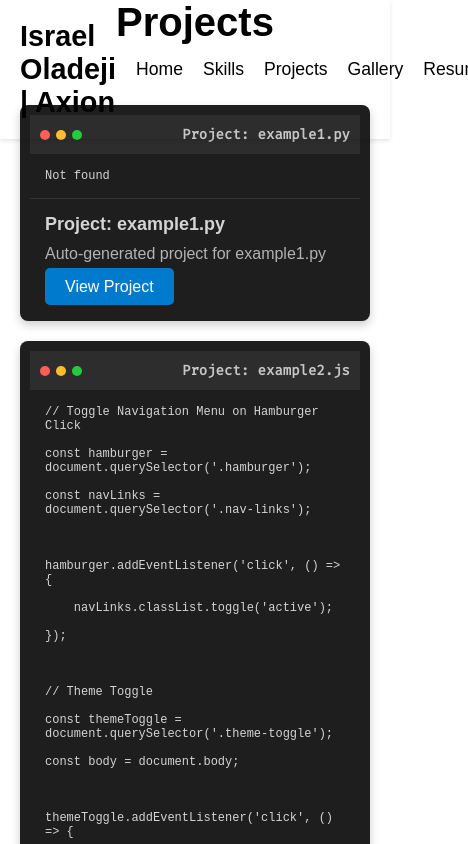
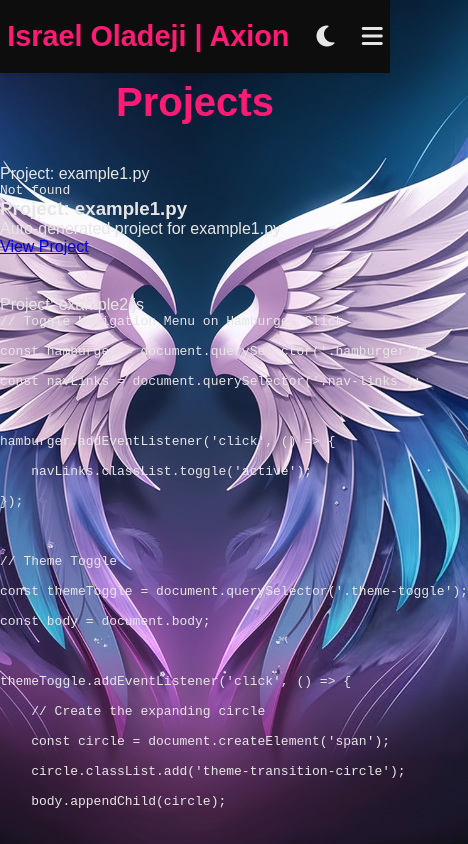
Before and after one commit to Ca3de/winter, a plain HTML site: page projects.html in a window 390 px wide. Shown: the top 844 px of the page, 468 px wide, since content can reach past the window. Drawn offline with nearby package versions, Linux system fonts and the light colour scheme; no server answers.

Commit message:
Update styles.css

```diff
--- a/styles.css
+++ b/styles.css
@@ -1,21 +1,58 @@
 /* ===================== */
-/* General Styles        */
+/* Global Reset & Utility */
 /* ===================== */
+
+:root {
+    --transition: 0.3s;
+    --circle-transition: 0.5s;
+    --circle-size: 2000px;
+
+    /* Dark Theme Variables */
+    --bg-color: #1a1a1a;
+    --text-color: #e6e6e6;
+    --nav-bg-color: #0d0d0d;
+    --nav-text-color: #e6e6e6;
+    --section-bg-color: #1e1e1e;
+    --section-hover-bg-color: #262626;
+    --secondary-text-color: #cccccc;
+    --accent-color: #ff1a75;
+    --accent-hover-color: #e6005c;
+    --background-image: url('images/dark-bg.jpg');
+    --intro-header-font-color: #bd0662;
+    --intro-hello-font-color: #ffd700;
+    --intro-sub-font-color: #f3043c;
+}
+
+body.light-mode {
+    --bg-color: #ffffff;
+    --text-color: #000000;
+    --nav-bg-color: #f0f0f0;
+    --nav-text-color: #000000;
+    --section-bg-color: #f9f9f9;
+    --section-hover-bg-color: #e6e6e6;
+    --secondary-text-color: #333333;
+    --accent-color: #1aff98;
+    --accent-hover-color: #00cc7a;
+    --background-image: url('images/light-bg.jpg');
+    --intro-header-font-color: #000000;
+    --intro-hello-font-color: #000000;
+}
 
 * {
     margin: 0;
     padding: 0;
     box-sizing: border-box;
+    transition: background-color var(--transition), color var(--transition);
 }
 
 body {
     font-family: 'Montserrat', sans-serif;
     background-color: var(--bg-color);
+    background-image: var(--background-image);
     background-size: cover;
     background-repeat: no-repeat;
     background-attachment: fixed;
     color: var(--text-color);
-    transition: background-color 0.5s, color 0.5s, background-image 0.5s;
     min-height: 100vh;
     display: flex;
     flex-direction: column;
@@ -29,7 +66,7 @@ h2 {
 }
 
 /* ===================== */
-/* Navigation Bar        */
+/* Navigation */
 /* ===================== */
 
 nav {
@@ -38,15 +75,14 @@ nav {
     width: 100%;
     top: 0;
     z-index: 10000;
-    transition: background-color 0.5s, color 0.5s;
     box-shadow: 0 2px 4px rgba(0, 0, 0, 0.1);
 }
 
 .nav-container {
     display: flex;
-    justify-content: space-between;
+    justify-content: space-evenly;
     align-items: center;
-    padding: 20px;
+    padding: 20px 0;
 }
 
 .logo a {
@@ -60,198 +96,233 @@ nav {
     list-style: none;
     display: flex;
     align-items: center;
+    position: absolute;
+    top: 70px;
+    left: -100%;
+    background-color: var(--nav-bg-color);
+    width: 100%;
+    height: calc(100vh - 70px);
+    flex-direction: column;
+    align-items: center;
+    transition: left var(--transition);
+}
+
+.nav-links.active {
+    left: 0;
 }
 
 .nav-links li {
-    margin-left: 20px;
+    margin: 20px 0;
 }
 
 .nav-links a {
     color: var(--nav-text-color);
     text-decoration: none;
     font-size: 1.1em;
-    transition: color 0.3s;
+    transition: color var(--transition);
 }
 
 .nav-links a:hover {
     color: var(--accent-color);
 }
 
+.theme-toggle,
+.hamburger {
+    display: none;
+    margin-left: 20px;
+    cursor: pointer;
+}
+
+.theme-toggle i,
+.hamburger i {
+    color: var(--nav-text-color);
+    font-size: 1.5em;
+}
+
 /* ===================== */
-/* Projects Section      */
+/* Main Content */
+/* ===================== */
+
+.main-content {
+    flex: 1;
+}
+
+section {
+    padding-top: 80px;
+    flex: 1;
+}
+
+#home {
+    text-align: center;
+}
+
+.profile-pic {
+    width: 150px;
+    height: 150px;
+    border-radius: 50%;
+    border: 4px solid var(--accent-color);
+    object-fit: cover;
+    margin-bottom: 20px;
+}
+
+.intro h1,
+.firstname,
+.hello {
+    font-size: 2.5em;
+    margin-bottom: 10px;
+}
+
+.intro p {
+    font-size: 1.2em;
+    color: var(--intro-sub-font-color);
+}
+
+/* ===================== */
+/* Shared Card Styles */
+/* ===================== */
+
+.card {
+    background-color: var(--section-bg-color);
+    border-radius: 10px;
+    box-shadow: 0 4px 6px rgba(0, 0, 0, 0.1);
+    padding: 20px;
+    transition: transform var(--transition), background-color var(--transition);
+}
+
+.card:hover {
+    transform: translateY(-10px);
+    background-color: var(--section-hover-bg-color);
+}
+
+/* ===================== */
+/* Skills Section */
+/* ===================== */
+
+.skills-grid {
+    display: flex;
+    flex-wrap: wrap;
+    justify-content: center;
+    gap: 20px;
+}
+
+.skill-item {
+    composes: card;
+    width: 250px;
+    text-align: center;
+}
+
+.skill-item i {
+    font-size: 2.5em;
+    color: var(--accent-color);
+    margin-bottom: 15px;
+}
+
+.skill-item h3 {
+    margin-bottom: 10px;
+    font-size: 1.5em;
+}
+
+/* ===================== */
+/* Projects Section */
 /* ===================== */
 
 .projects-list {
     display: flex;
     flex-direction: column;
     gap: 40px;
-    align-items: center;
-    padding: 20px;
 }
 
-.project-card.ide-style {
-    background-color: #1e1e1e; /* IDE dark theme */
-    border-radius: 8px;
-    box-shadow: 0 4px 10px rgba(0, 0, 0, 0.2);
-    overflow: hidden;
+.project-card {
+    composes: card;
     max-width: 800px;
     width: 100%;
-    transition: transform 0.3s ease, box-shadow 0.3s ease;
 }
 
-.project-card.ide-style:hover {
-    transform: translateY(-5px);
-    box-shadow: 0 6px 14px rgba(0, 0, 0, 0.3);
+/* ===================== */
+/* Gallery Section */
+/* ===================== */
+
+.gallery-grid {
+    display: flex;
+    flex-wrap: wrap;
+    justify-content: center;
+    gap: 20px;
 }
 
-/* IDE Header */
-.ide-header {
-    display: flex;
-    align-items: center;
-    justify-content: space-between;
-    background-color: #2d2d2d;
-    color: #c5c6c7;
-    font-size: 14px;
-    padding: 10px;
-    font-family: 'Fira Code', monospace;
+.gallery-item {
+    width: 300px;
+    overflow: hidden;
+    border-radius: 10px;
+    box-shadow: 0 2px 8px rgba(0, 0, 0, 0.1);
 }
 
-.ide-header .dots {
-    display: flex;
-    gap: 6px;
+.gallery-item img {
+    width: 100%;
+    height: 200px;
+    object-fit: cover;
+    transition: transform var(--transition);
 }
 
-.ide-header .dot {
-    width: 10px;
-    height: 10px;
-    border-radius: 50%;
+.gallery-item img:hover {
+    transform: scale(1.05);
 }
 
-.ide-header .dot.red {
-    background-color: #ff5f57;
+/* ===================== */
+/* Footer */
+/* ===================== */
+
+footer {
+    background-color: var(--nav-bg-color);
+    padding: 20px 0;
+    text-align: center;
+    color: var(--nav-text-color);
+    font-size: 0.9em;
+    margin-top: auto;
 }
 
-.ide-header .dot.yellow {
-    background-color: #ffbd2e;
+/* ===================== */
+/* Theme Transition Circle */
+/* ===================== */
+
+.theme-transition-circle {
+    position: fixed;
+    top: 50%;
+    left: 50%;
+    width: 0;
+    height: 0;
+    background-color: var(--bg-color);
+    border-radius: 50%;
+    transform: translate(-50%, -50%);
+    animation: expand var(--circle-transition) forwards;
+    z-index: 9999;
 }
 
-.ide-header .dot.green {
-    background-color: #27c93f;
-}
-
-.ide-header .file-name {
-    font-weight: bold;
-    text-overflow: ellipsis;
-    overflow: hidden;
-    white-space: nowrap;
-}
-
-/* IDE Code Body */
-.editor-body {
-    background-color: #1e1e1e;
-    padding: 15px;
-    font-family: 'Fira Code', monospace;
-    font-size: 14px;
-    color: #d4d4d4;
-    overflow-x: auto;
-    border-radius: 0 0 8px 8px;
-}
-
-.editor-body pre {
-    margin: 0;
-    white-space: pre-wrap;
-    word-wrap: break-word;
-}
-
-/* Typing Animation */
-.typing-code {
-    display: inline-block;
-    white-space: pre;
-    animation: typing 3s steps(40, end), blink 0.75s step-end infinite alternate;
-    overflow: hidden;
-    border-right: 2px solid rgba(255, 255, 255, 0.75); /* Blinking cursor */
-}
-
-@keyframes typing {
+@keyframes expand {
     from {
         width: 0;
+        height: 0;
+        opacity: 0.7;
     }
     to {
-        width: 100%;
+        width: var(--circle-size);
+        height: var(--circle-size);
+        opacity: 0;
     }
 }
 
-@keyframes blink {
-    from {
-        border-color: rgba(255, 255, 255, 0.75);
-    }
-    to {
-        border-color: transparent;
-    }
-}
-
-/* Project Description */
-.project-description {
-    padding: 15px;
-    background-color: #1e1e1e;
-    color: #d4d4d4;
-    font-family: 'Arial', sans-serif;
-    border-top: 1px solid #333;
-}
-
-.project-description h3 {
-    margin-bottom: 10px;
-    font-size: 18px;
-}
-
-.project-description p {
-    font-size: 1em;
-    margin-bottom: 15px;
-    color: #b3b3b3;
-}
-
-.project-description .btn {
-    background-color: #007acc;
-    color: #fff;
-    padding: 10px 20px;
-    border-radius: 5px;
-    text-decoration: none;
-    transition: background-color 0.3s ease;
-}
-
-.project-description .btn:hover {
-    background-color: #005f99;
-}
-
-/* Scrollbar Styling for Code */
-.editor-body::-webkit-scrollbar {
-    width: 8px;
-}
-
-.editor-body::-webkit-scrollbar-thumb {
-    background: #444;
-    border-radius: 4px;
-}
-
-.editor-body::-webkit-scrollbar-thumb:hover {
-    background: #666;
-}
-
 /* ===================== */
-/* Responsive Design     */
+/* Responsive Styles */
 /* ===================== */
 
 @media (max-width: 768px) {
-    .projects-list {
-        gap: 20px;
+    .theme-toggle,
+    .hamburger {
+        display: block;
     }
 
-    .project-card.ide-style {
-        max-width: 100%;
-        padding: 10px;
-    }
-
-    .editor-body {
-        font-size: 12px;
+    .skills-grid,
+    .gallery-grid {
+        flex-direction: column;
+        align-items: center;
     }
 }
```
